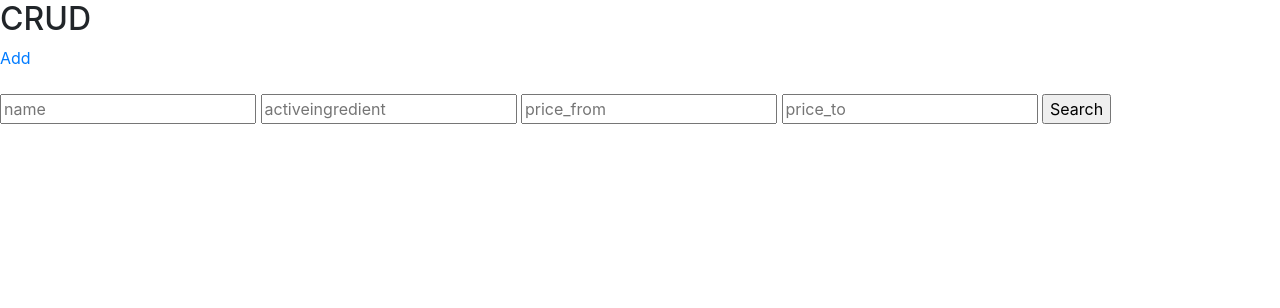
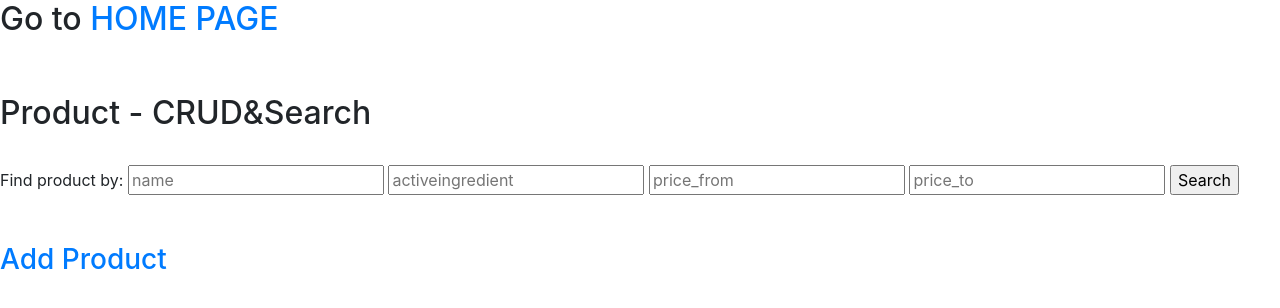
Before and after one commit to Beks17/pharmacy, a Django app: page /product/ in a window 1280 px wide. Shown: the top 308 px of the page. Run offline with Django 4.2, Linux system fonts and the light colour scheme; data that the repository does not hold is empty.

Commit message:
template change

```diff
--- a/template/medclass.html
+++ b/template/medclass.html
@@ -19,11 +19,11 @@
     <a href="{% url 'medclass-add' %}">Add</a>
 
 
-  {% for item in mclass %}
+    {% for item in mclass %}
 
     <h4>{{item.name}} | <a href="{% url 'medclass-edit' item.id %}">Edit</a> | <a href="{% url 'medclass-delete' item.id %}">Delete</a></h4>
 
-  {% endfor %}
+    {% endfor %}
 
 
 </body>
--- a/template/product.html
+++ b/template/product.html
@@ -11,16 +11,17 @@
 
 </head>
 <body>
-
+    <h2>Go to <a href="{% url 'main_products' %}">HOME PAGE</a></h2><br><br>
 
 <!-- Search-products -->
 
-    <h2>CRUD</h2>
-    <a href="{% url 'product-add' %}">Add</a>
-    <br>
+    <h2>Product - CRUD&Search</h2>
+
     <br>
 
+
 <form action="" method="get">
+    <span>Find product by:</span>
     <input type="text" placeholder="name" name="name">
     <input type="text" placeholder="activeingredient" name="activeingredient">
     <input type="number" step="any" placeholder="price_from" name="price_from">
@@ -29,9 +30,12 @@
     <input type="submit" value="Search">
 </form><br><br>
 
+<h3><a href="{% url 'product-add' %}">Add Product</a></h3>
+<br>
+
 {% for item in product %}
 
-    <h4>{{item.name}} | {{item.price_exw}} | <a href="{% url 'product-edit' item.id %}">Edit</a> | <a href="{% url 'product-delete' item.id %}">Delete</a></h4>
+    <h4>{{item.name}} | {{item.active_ingredient.first}} | {{item.price_exw}} | <a href="{% url 'product-edit' item.id %}">Edit</a> | <a href="{% url 'product-delete' item.id %}">Delete</a></h4>
 
 {% endfor %}
 
```
Also changed, not shown: template/main_page.html (+6 -5 lines).
